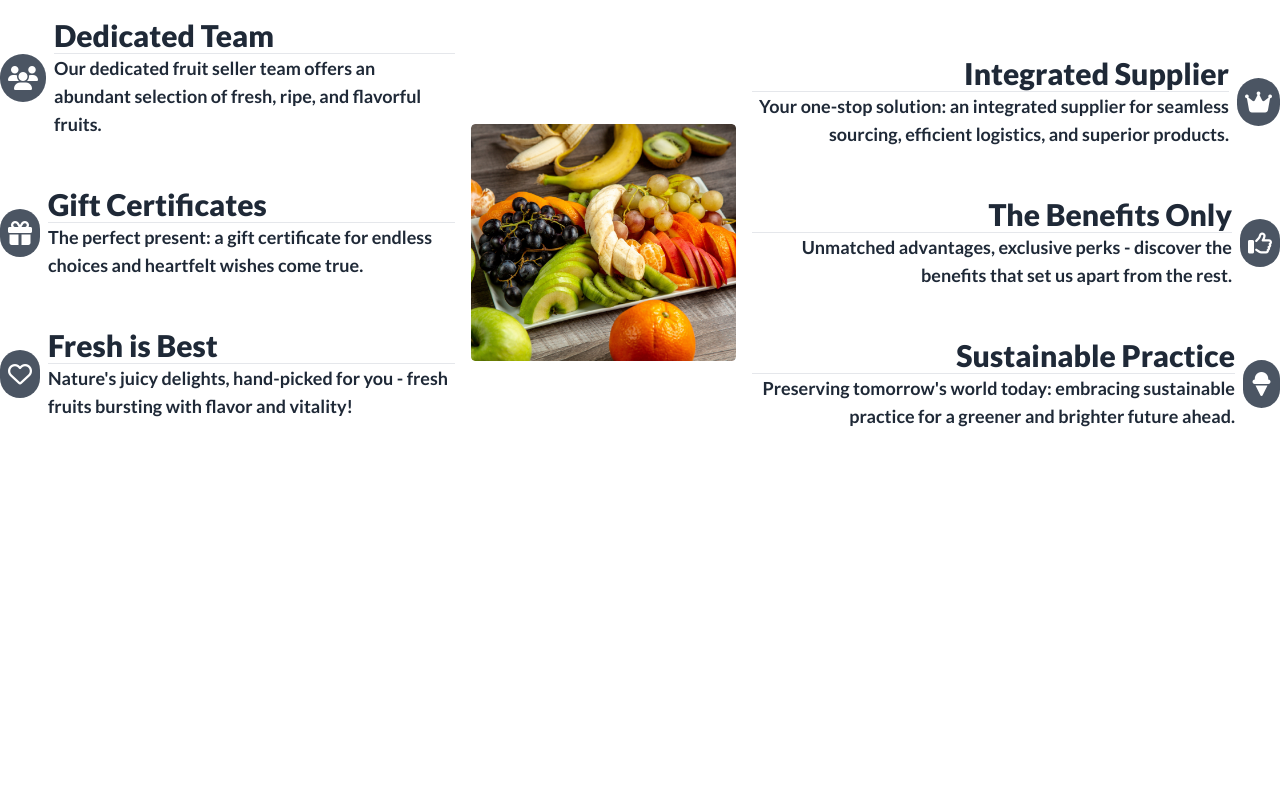
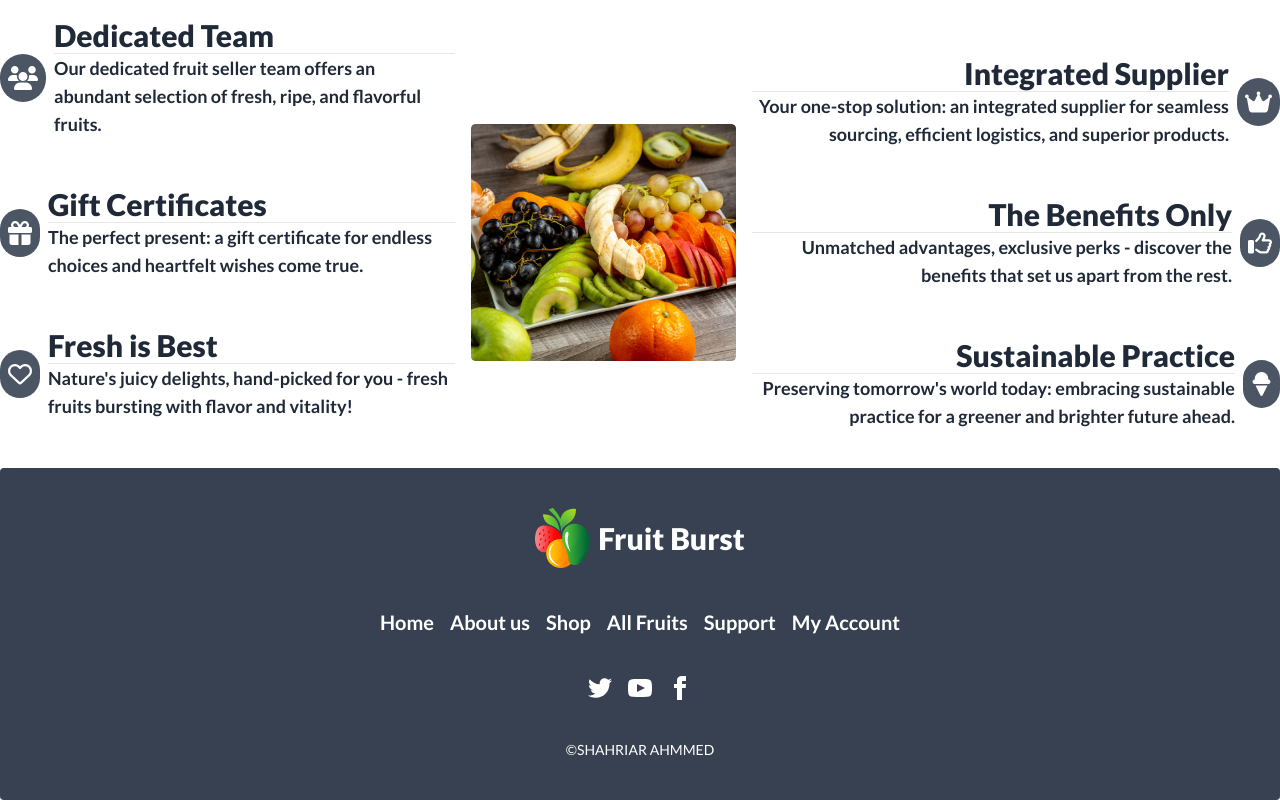
Before and after one commit to ShahriarZe/fruit-ninja, a plain HTML site: page index.html in a window 1280 px wide. Shown: the part 2873-3673 px from the top of the page. Before the commit the page ends 3341 px from the top, so only its background shows below. Drawn offline with nearby package versions, Linux system fonts and the light colour scheme.

Commit message:
footer section added

```diff
--- a/index.html
+++ b/index.html
@@ -439,7 +439,7 @@
                 <div class="hero-overlay bg-opacity-60"></div>
                 <div class="hero-content text-center text-neutral-content">
                     <div class="">
-                        <h1 class="mb-5 text-5xl font-bold">Meet Our Team </h1>
+                        <h1 class="mb-5 text-5xl font-extrabold">Meet Our Team </h1>
                         <p class="mb-5 text-xl">Our dedicated fruit seller team offers an abundant selection of fresh,
                             ripe, and
                             flavorful fruits. With a passion for quality and service, we bring nature's goodness right
@@ -519,7 +519,7 @@
                 </div>
                 <div class="flex flex-col lg:flex-row gap-4 items-center pt-14">
 
-                    <!-- Main Image -->
+                    <!-- Hidden Image -->
 
                     <div class="flex lg:hidden mb-12">
                         <img src="./images/whychoose1.png" alt="">
@@ -565,7 +565,7 @@
 
                     </div>
 
-                    <!-- Hidden Image -->
+                    <!-- Main Image -->
 
                     <div class="hidden lg:flex ">
                         <img class="" src="./images/whychoose1.png" alt="">
@@ -614,6 +614,52 @@
         </section>
     </main>
 
+
+
+    <!-- Footer Section -->
+
+    <footer>
+        <footer class="footer footer-center p-10 bg-base-200 text-base-content rounded text-white bg-gray-700">
+            <div class="flex gap-2">
+                <div><img src="./images/logo.png" alt=""></div>
+                <h2 class="text-white  text-3xl font-extrabold">Fruit Burst</h2>
+            </div>
+            <div class="grid grid-flow-col gap-4 font-bold text-xl">
+                <a class="link link-hover">Home</a>
+                <a class="link link-hover">About us</a>
+                <a class="link link-hover">Shop</a>
+                <a class="link link-hover">All Fruits</a>
+                <a class="link link-hover">Support</a>
+                <a class="link link-hover">My Account</a>
+            </div>
+            <div>
+                <div class="grid grid-flow-col gap-4">
+                    <a><svg xmlns="http://www.w3.org/2000/svg" width="24" height="24" viewBox="0 0 24 24"
+                            class="fill-current">
+                            <path
+                                d="M24 4.557c-.883.392-1.832.656-2.828.775 1.017-.609 1.798-1.574 2.165-2.724-.951.564-2.005.974-3.127 1.195-.897-.957-2.178-1.555-3.594-1.555-3.179 0-5.515 2.966-4.797 6.045-4.091-.205-7.719-2.165-10.148-5.144-1.29 2.213-.669 5.108 1.523 6.574-.806-.026-1.566-.247-2.229-.616-.054 2.281 1.581 4.415 3.949 4.89-.693.188-1.452.232-2.224.084.626 1.956 2.444 3.379 4.6 3.419-2.07 1.623-4.678 2.348-7.29 2.04 2.179 1.397 4.768 2.212 7.548 2.212 9.142 0 14.307-7.721 13.995-14.646.962-.695 1.797-1.562 2.457-2.549z">
+                            </path>
+                        </svg></a>
+                    <a><svg xmlns="http://www.w3.org/2000/svg" width="24" height="24" viewBox="0 0 24 24"
+                            class="fill-current">
+                            <path
+                                d="M19.615 3.184c-3.604-.246-11.631-.245-15.23 0-3.897.266-4.356 2.62-4.385 8.816.029 6.185.484 8.549 4.385 8.816 3.6.245 11.626.246 15.23 0 3.897-.266 4.356-2.62 4.385-8.816-.029-6.185-.484-8.549-4.385-8.816zm-10.615 12.816v-8l8 3.993-8 4.007z">
+                            </path>
+                        </svg></a>
+                    <a><svg xmlns="http://www.w3.org/2000/svg" width="24" height="24" viewBox="0 0 24 24"
+                            class="fill-current">
+                            <path
+                                d="M9 8h-3v4h3v12h5v-12h3.642l.358-4h-4v-1.667c0-.955.192-1.333 1.115-1.333h2.885v-5h-3.808c-3.596 0-5.192 1.583-5.192 4.615v3.385z">
+                            </path>
+                        </svg></a>
+                </div>
+            </div>
+            <div>
+                <p>&copy;SHAHRIAR AHMMED</p>
+            </div>
+        </footer>
+    </footer>
+
 </body>
 
 </html>
```
